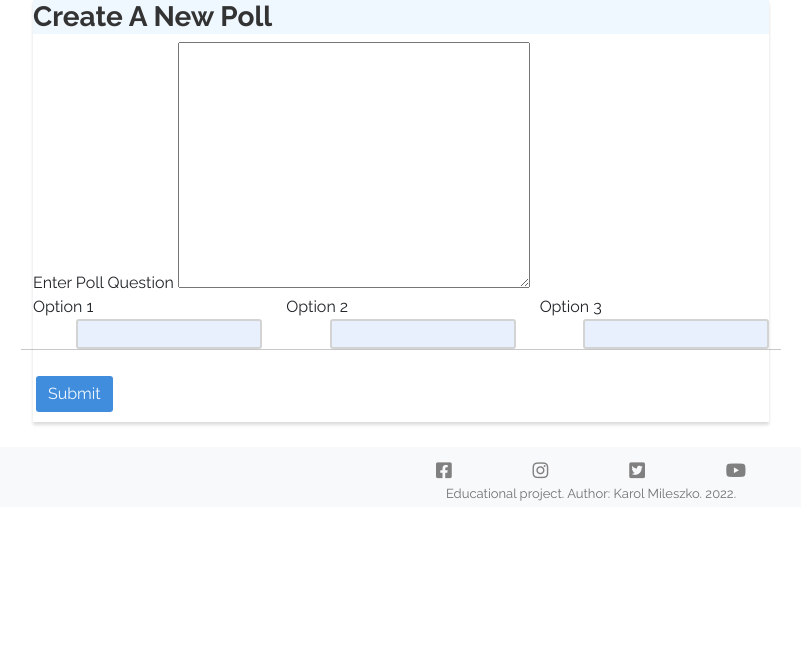
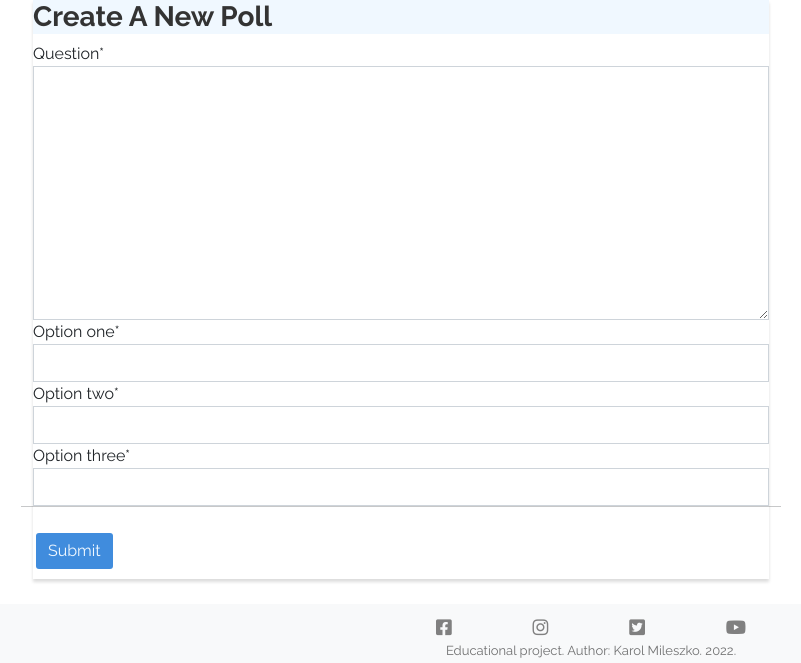
Before and after one commit to KarMiles/physio-clinic, a Django app: page /poll/create/ in a window 1280 px wide. Shown: the part 96-759 px from the top of the page, without its empty margins (49-850 px from the left). Run offline with Django 3.2, Linux system fonts and the light colour scheme; some libraries are stand-ins or nearby versions.

Commit message:
Replace widget_tweaks with crispy on poll_create.html

```diff
--- a/physioproject/settings.py
+++ b/physioproject/settings.py
@@ -70,6 +70,7 @@ INSTALLED_APPS = [
     'contact',
     'django_contact_form',
     'poll',
+    'widget_tweaks',
 ]
 
 SITE_ID = 1
--- a/poll/views.py
+++ b/poll/views.py
@@ -22,7 +22,10 @@ def poll_create(request):
             return redirect('poll_home')
     else:
         form = CreatePollForm()
-    context = {'form': form}
+    context = {
+        'form': form,
+        'create_poll_form': CreatePollForm()
+        }
     return render(request, 'poll/poll_create.html', context)
 
 
--- a/requirements.txt
+++ b/requirements.txt
@@ -14,6 +14,7 @@ django-crispy-forms==1.14.0
 django-hvad==1.8.0
 django-libs==2.0.3
 django-summernote==0.8.20.0
+django-widget-tweaks==1.4.12
 gunicorn==20.1.0
 oauthlib==3.2.0
 psycopg2==2.9.3
--- a/static/css/style.css
+++ b/static/css/style.css
@@ -175,7 +175,6 @@ footer a :hover {
     border-radius: 0;
 }
 .navbar-default {
-    /* background-color: rgb(232, 241, 249); */
     border-color: aliceblue;
     box-shadow: 0px 3px 3px 0px #ddd;
 }
@@ -188,13 +187,13 @@ footer a :hover {
 .panel-default > .panel-heading {
     color: #333;
     background-color: aliceblue;
-    border-color: aliceblue;
+    border-color: rgb(220, 236, 250);
     border-top-left-radius: 0;
     border-top-right-radius: 0;
 }
 .panel-footer {
-    background-color: rgba(245, 245, 220, .5);
-    border-color: rgba(245, 245, 220, .4);
+    background-color: #dcf1f580;
+    border-color: #c5eef680;
 }
 .panel {
     box-shadow: 0px 3px 3px 0px #ddd;
--- a/templates/poll/poll_base.html
+++ b/templates/poll/poll_base.html
@@ -1,5 +1,6 @@
 {% extends "base.html" %}
 {% load crispy_forms_tags %}
+{% load widget_tweaks %}
 
 {% block content %}
 
--- a/templates/poll/poll_create.html
+++ b/templates/poll/poll_create.html
@@ -1,5 +1,5 @@
 {% extends "poll/poll_base.html" %}
-
+{% load crispy_forms_tags %}
 
 {% block title %}Create Poll{% endblock %}
 
@@ -14,35 +14,11 @@
             <form method="POST">
             {% csrf_token %}
                 <div class="panel-body">
-                    <div class="row">
-                        <div class="col-lg-12">
-                            <div class="form-group">
-                                <label for="question">Enter Poll Question</label>
-                                {{ form.question }}
-                            </div>
-                        </div>
+
+                    <div>
+                        {{ create_poll_form | crispy }}
                     </div>
 
-                    <div class="row">
-                        <div class="col-lg-4">
-                            <div class="form-group">
-                                <label for="option1">Option 1</label>
-                                {{ form.option_one }}
-                            </div>
-                        </div>
-                        <div class="col-lg-4">
-                            <div class="form-group">
-                                <label for="option2">Option 2</label>
-                                {{ form.option_two }}
-                            </div>
-                        </div>
-                        <div class="col-lg-4">
-                            <div class="form-group">
-                                <label for="option3">Option 3</label>
-                                {{ form.option_three }}
-                            </div>
-                        </div>
-                    </div>
 
                     <div class="row">
                         <hr />
```
